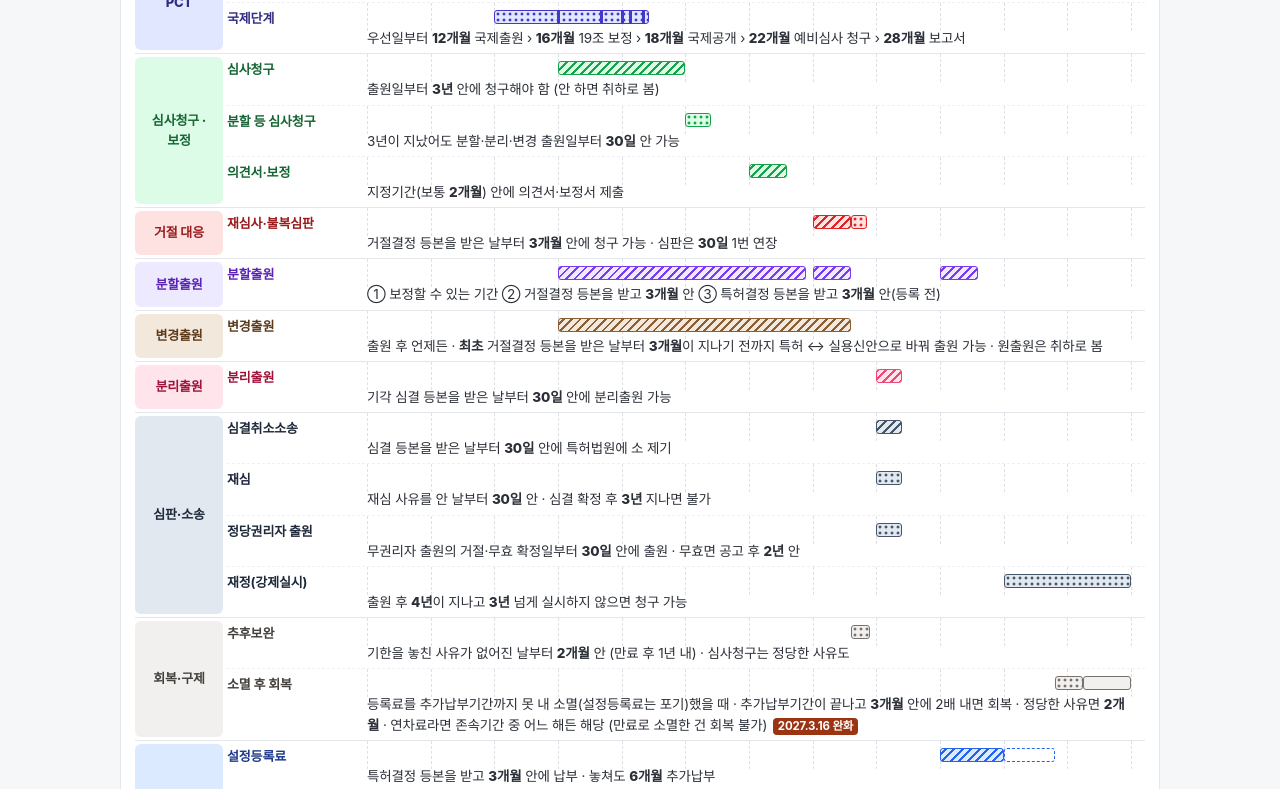
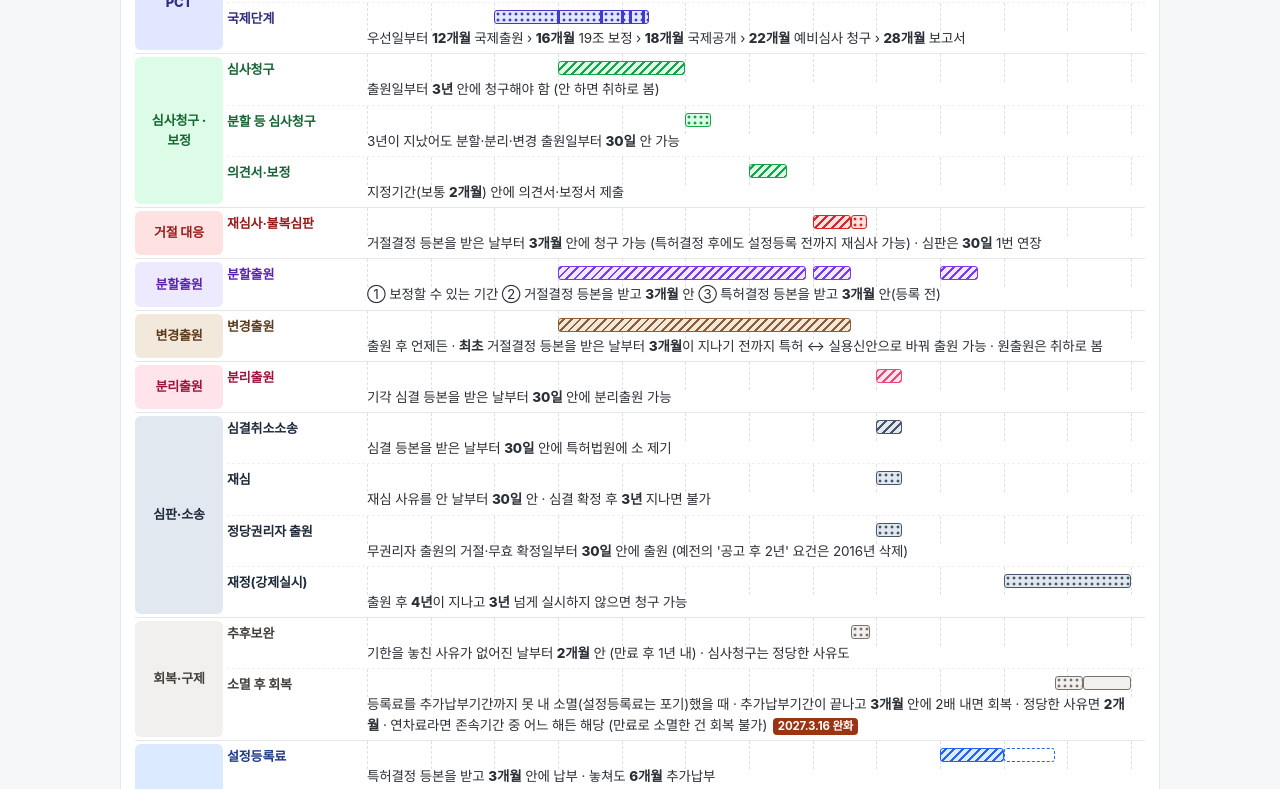
Before and after one commit to Editor0518/IPAT_PeriodsSummary, a plain HTML site: page index.html in a window 1280 px wide. Shown: the part 846-1635 px from the top of the page. Drawn offline with Linux system fonts and the light colour scheme; a web font is replaced by a local one.

Commit message:
국가법령정보센터 대조로 확인된 오류 정정
- 특허 정당권리자 출원: '공고 후 2년' 요건 삭제(2016년 개정으로 폐지, 현행 제35조는 심결 확정 후 30일만)
- 특허 재심사: 특허결정 후 설정등록 전까지도 재심사 가능함을 추가(제67조의2)
- 디자인 이의신청: 기산점을 '설정등록일부터 등록공고일 후 3개월까지'로 정정(제68조)
- 상표 이의 이유 보정 비교: 디자인은 이의신청일부터 30일이라 기산점이 다름(≠)
- 저작권 미분배 보상금: 5년 → 10년(2026.8.11 시행, 제25조제10항)
- 간트 그리기 정답에서 점선(더 긴 경우) 막대 제외, 캐시 버전 올림

Co-Authored-By: Claude Opus 5.5 <noreply@anthropic.com>
Claude-Session: https://claude.ai/code/session_01T4BNcFZKscXVqeRPxC3Ke7

```diff
--- a/index.html
+++ b/index.html
@@ -6,7 +6,7 @@
 <title>IPAT 기간 암기 퀴즈 — 지식재산권법 날짜·기간</title>
 <meta name="description" content="지식재산능력시험(IPAT) 대비: 특허·디자인·상표·저작권·부정경쟁방지법의 기간을 빈칸 고르기, 숫자 쓰기, 간트 직접 그리기로 외우는 퀴즈">
 <link rel="stylesheet" href="https://cdn.jsdelivr.net/gh/orioncactus/pretendard@v1.3.9/dist/web/variable/pretendardvariable-dynamic-subset.min.css">
-<link rel="stylesheet" href="css/style.css?v=20261116c">
+<link rel="stylesheet" href="css/style.css?v=20261116d">
 </head>
 <body>
 <header class="top">
@@ -35,7 +35,7 @@
   <button class="link" id="resetStats">기록 지우기</button>
 </footer>
 
-<script src="js/data.js?v=20261116c"></script>
-<script src="js/app.js?v=20261116c"></script>
+<script src="js/data.js?v=20261116d"></script>
+<script src="js/app.js?v=20261116d"></script>
 </body>
 </html>
--- a/js/app.js
+++ b/js/app.js
@@ -54,7 +54,7 @@
   });
 
   function pickMainBar(bars) {
-    const prio = { h: 6, s: 5, o: 4, l: 3, d: 2, g: 1 };
+    const prio = { h: 6, s: 5, o: 4, l: 3, g: 1 }; // 점선(d)은 "더 긴 경우"라 그리기 정답으로 쓰지 않음
     let best = null;
     for (const b of bars) {
       if (!(b.k in prio) || b.e - b.s < 0.05) continue;
--- a/js/data.js
+++ b/js/data.js
@@ -402,7 +402,7 @@ window.IPAT_DATA = {
        "rows": [
         {
          "name": "재심사·불복심판",
-         "text": "거절결정 등본을 받은 날부터 <b>3개월</b> 안에 청구 가능 · 심판은 <b>30일</b> 1번 연장",
+         "text": "거절결정 등본을 받은 날부터 <b>3개월</b> 안에 청구 가능 (특허결정 후에도 설정등록 전까지 재심사 가능) · 심판은 <b>30일</b> 1번 연장",
          "bars": [
           {
            "s": 7,
@@ -513,7 +513,7 @@ window.IPAT_DATA = {
         },
         {
          "name": "정당권리자 출원",
-         "text": "무권리자 출원의 거절·무효 확정일부터 <b>30일</b> 안에 출원 · 무효면 공고 후 <b>2년</b> 안",
+         "text": "무권리자 출원의 거절·무효 확정일부터 <b>30일</b> 안에 출원 (예전의 '공고 후 2년' 요건은 2016년 삭제)",
          "bars": [
           {
            "s": 8,
@@ -1419,7 +1419,7 @@ window.IPAT_DATA = {
         },
         {
          "name": "이의신청",
-         "text": "등록공고일부터 <b>3개월</b> 안에 누구나 신청 (일부심사등록디자인)",
+         "text": "설정등록일부터 등록공고일 후 <b>3개월</b>까지 누구나 신청 (일부심사등록디자인)",
          "bars": [
           {
            "s": 8,
@@ -1655,7 +1655,7 @@ window.IPAT_DATA = {
           }
          ],
          "cmt": [
-          "＝ 디자인 30일"
+          "≠ 디자인은 이의신청한 날부터 30일"
          ]
         },
         {
@@ -2262,12 +2262,12 @@ window.IPAT_DATA = {
        "rows": [
         {
          "name": "미분배 보상금",
-         "text": "분배 공고일부터 <b>5년</b>이 지나도 남은 보상금은 승인을 받아 공익 목적에 사용 가능",
+         "text": "분배 공고일부터 <b>10년</b>이 지나야 남은 보상금을 승인을 받아 공익 목적에 사용 가능 (예전 5년) [[nw:★ 2026.8.11~]]",
          "bars": [
           {
            "s": 0,
            "e": 5,
-           "k": "h"
+           "k": "d"
           }
          ],
          "cmt": []
```
